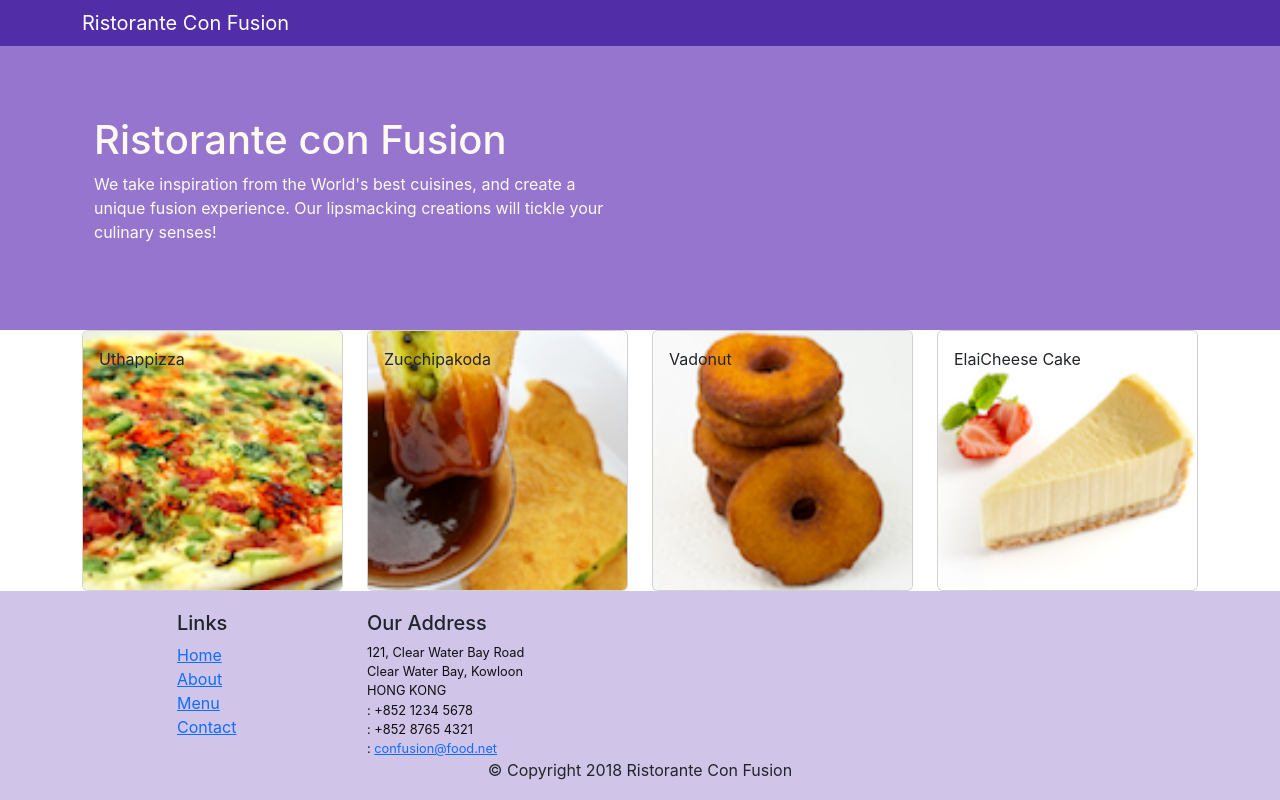
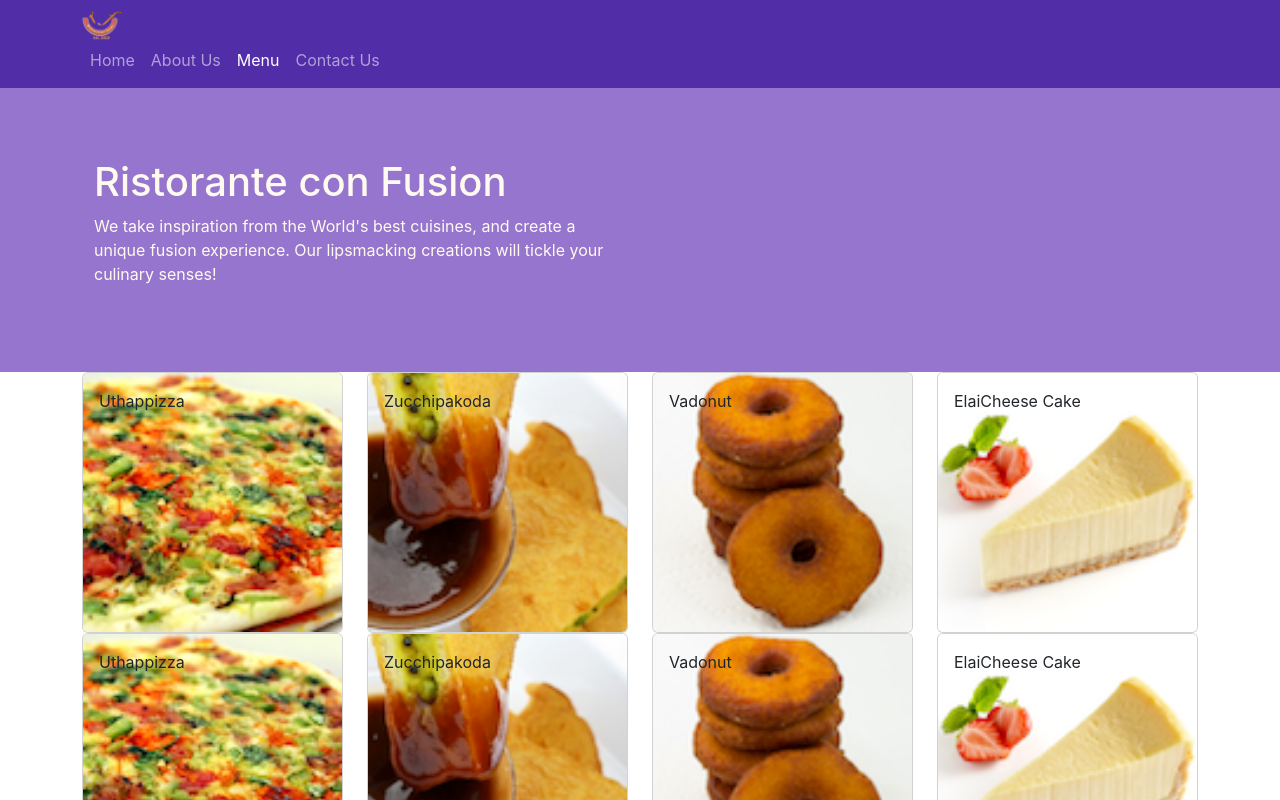
Before and after one commit to Toandvstkt/Ex-react, a React (Create React App) app: page /menu in a window 1280 px wide. Shown: the top 800 px of the page. Built offline with nearby package versions, Linux system fonts and the light colour scheme; the HTML template or start-up script is replaced by a standard one.

Commit message:
React Router

```diff
--- a/package.json
+++ b/package.json
@@ -14,6 +14,7 @@
     "react": "^18.2.0",
     "react-bootstrap": "^2.7.4",
     "react-dom": "^18.2.0",
+    "react-router-dom": "^4.2.2",
     "react-scripts": "5.0.1",
     "web-vitals": "^2.1.4"
   },
--- a/src/App.js
+++ b/src/App.js
@@ -2,14 +2,18 @@
 import './App.css';
 import React,{Component} from 'react';
 import Main from './Components/MainComponent';
+import { BrowserRouter } from 'react-router-dom';
 
 class App extends Component {
 
   render() {
+
     return (
-      <div className="App">
-        <Main />
-      </div>
+      <BrowserRouter>
+    <div className="App">
+      <Main />
+    </div>
+  </BrowserRouter>
     );
   }
 }
--- a/src/Components/FooterComponent.js
+++ b/src/Components/FooterComponent.js
@@ -1,5 +1,5 @@
 import React from 'react';
-
+import { Link } from 'react-router-dom';
 function Footer(props) {
     return(
     <div className="footer">
@@ -8,10 +8,11 @@
                 <div className="col-4 offset-1 col-sm-2">
                     <h5>Links</h5>
                     <ul className="list-unstyled">
-                        <li><a href="#">Home</a></li>
-                        <li><a href="#">About</a></li>
-                        <li><a href="#">Menu</a></li>
-                        <li><a href="contactus.html">Contact</a></li>
+                    <li><Link to='/home'>Home</Link></li>
+                        <li><Link to='/aboutus'>About Us</Link></li>
+                        <li><Link to='/menu'>Menu</Link></li>
+                        <li><Link to='/contactus'>Contact Us</Link></li>
+
                     </ul>
                 </div>
                 <div className="col-7 col-sm-5">
--- a/src/Components/HeaderComponent.js
+++ b/src/Components/HeaderComponent.js
@@ -1,13 +1,46 @@
 import React, { Component } from 'react';
-import { Navbar, NavbarBrand, Jumbotron } from 'reactstrap';
+import { Nav, Navbar, NavbarBrand, NavbarToggler, Collapse, NavItem } from 'reactstrap';
+import { NavLink } from 'react-router-dom';
 
 class Header extends Component {
+    constructor(props) {
+        super(props);
+
+        this.toggleNav = this.toggleNav.bind(this);
+        this.state = {
+          isNavOpen: false
+        };
+      }
+
+      toggleNav() {
+        this.setState({
+          isNavOpen: !this.state.isNavOpen
+        });
+      }
+
     render() {
         return(
-    <React.Fragment>
-      <Navbar dark>
+            <div>
+                <Navbar dark expand="md">
                     <div className="container">
-            <NavbarBrand href="/">Ristorante Con Fusion</NavbarBrand>
+                        <NavbarToggler onClick={this.toggleNav} />
+                        <NavbarBrand className="mr-auto" href="/"><img src='assets/images/logo.png' height="30" width="41" alt='Ristorante Con Fusion' /></NavbarBrand>
+                        <Collapse isOpen={this.state.isNavOpen} navbar>
+                            <Nav navbar>
+                            <NavItem>
+                                <NavLink className="nav-link"  to='/home'><span className="fa fa-home fa-lg"></span> Home</NavLink>
+                            </NavItem>
+                            <NavItem>
+                                <NavLink className="nav-link" to='/aboutus'><span className="fa fa-info fa-lg"></span> About Us</NavLink>
+                            </NavItem>
+                            <NavItem>
+                                <NavLink className="nav-link"  to='/menu'><span className="fa fa-list fa-lg"></span> Menu</NavLink>
+                            </NavItem>
+                            <NavItem>
+                                <NavLink className="nav-link" to='/contactus'><span className="fa fa-address-card fa-lg"></span> Contact Us</NavLink>
+                            </NavItem>
+                            </Nav>
+                        </Collapse>
                     </div>
                 </Navbar>
                 <div className="jumbotron">
@@ -20,9 +53,8 @@
                         </div>
                     </div>
                 </div>
-    </React.Fragment>
+            </div>
         );
     }
 }
-
-export default Header;
+export default Header
--- /dev/null
+++ b/src/Components/HomeComponent.js
@@ -0,0 +1,11 @@
+import React from 'react';
+
+function Home(props) {
+    return(
+      <div className="container">
+        <h4>Home</h4>
+      </div>
+    );
+}
+
+export default Home;
--- a/src/Components/MainComponent.js
+++ b/src/Components/MainComponent.js
@@ -5,6 +5,8 @@
 import { DISHES } from '../shared/dishes';
 import Header from './HeaderComponent';
 import Footer from './FooterComponent';
+import Home from './HomeComponent';
+import { Switch, Route, Redirect } from 'react-router-dom';
 
 class Main extends Component {
 
@@ -21,9 +23,20 @@
   }
 
   render() {
+    const HomePage = () => {
+      return(
+          <Home />
+      );
+    }
+
     return (
       <div>
         <Header />
+        <Switch>
+              <Route path='/home' component={HomePage} />
+              <Route exact path='/menu' component={() => <Menu dishes={this.state.dishes} />} />
+              <Redirect to="/home" />
+          </Switch>
         <Menu dishes={this.state.dishes} onClick={(dishId) => this.onDishSelect(dishId)} />
         <DishDetail dish={this.state.dishes.filter((dish) => dish.id === this.state.selectedDish)[0]} />
         <Footer />
@@ -32,6 +45,8 @@
 
     );
 
+
+
   }
 
 }
```
Also changed, not shown: 1 other file (tests, documents, lock files or other folders). Lines whose indentation alone changed are shown as unchanged.
